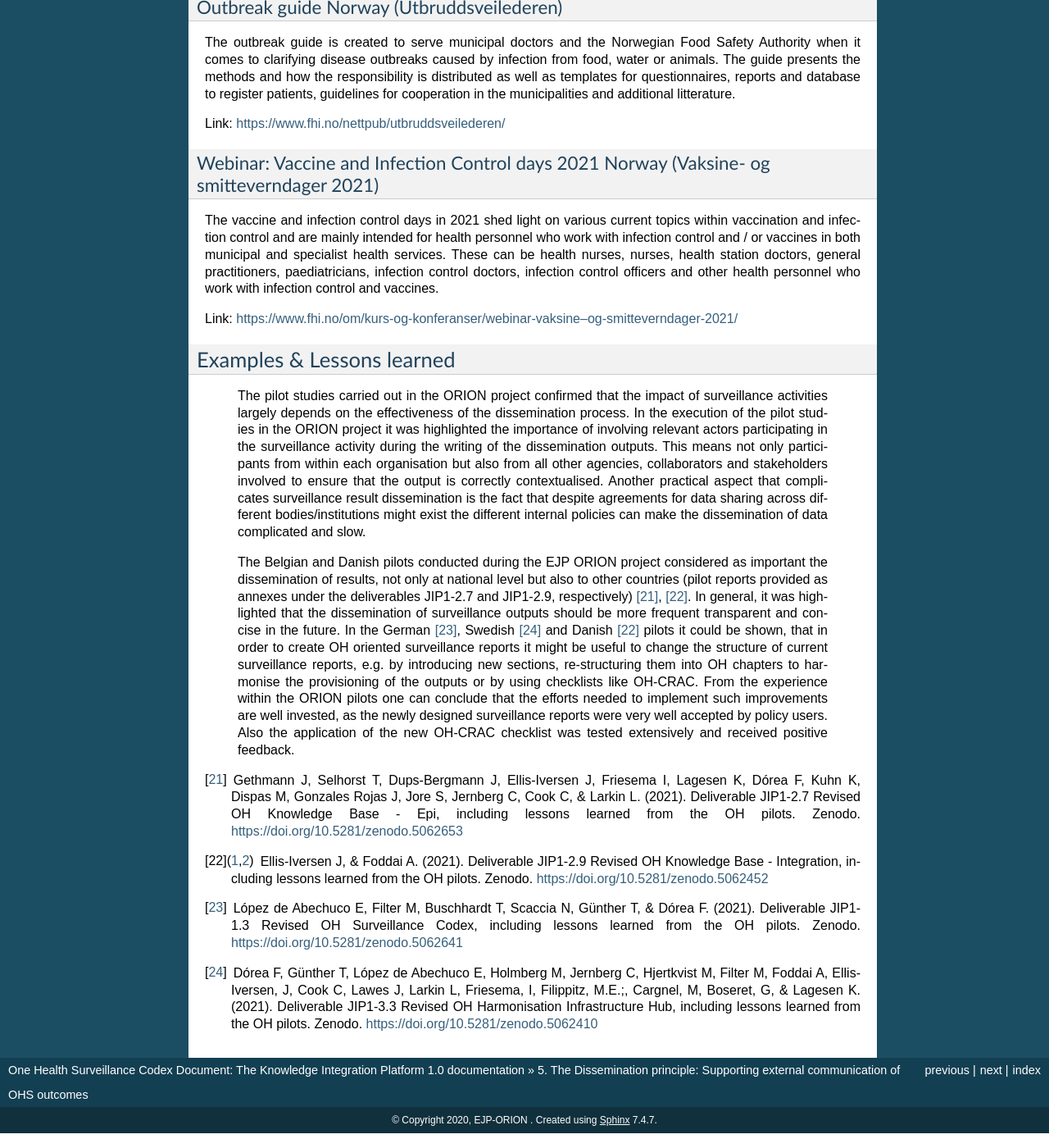
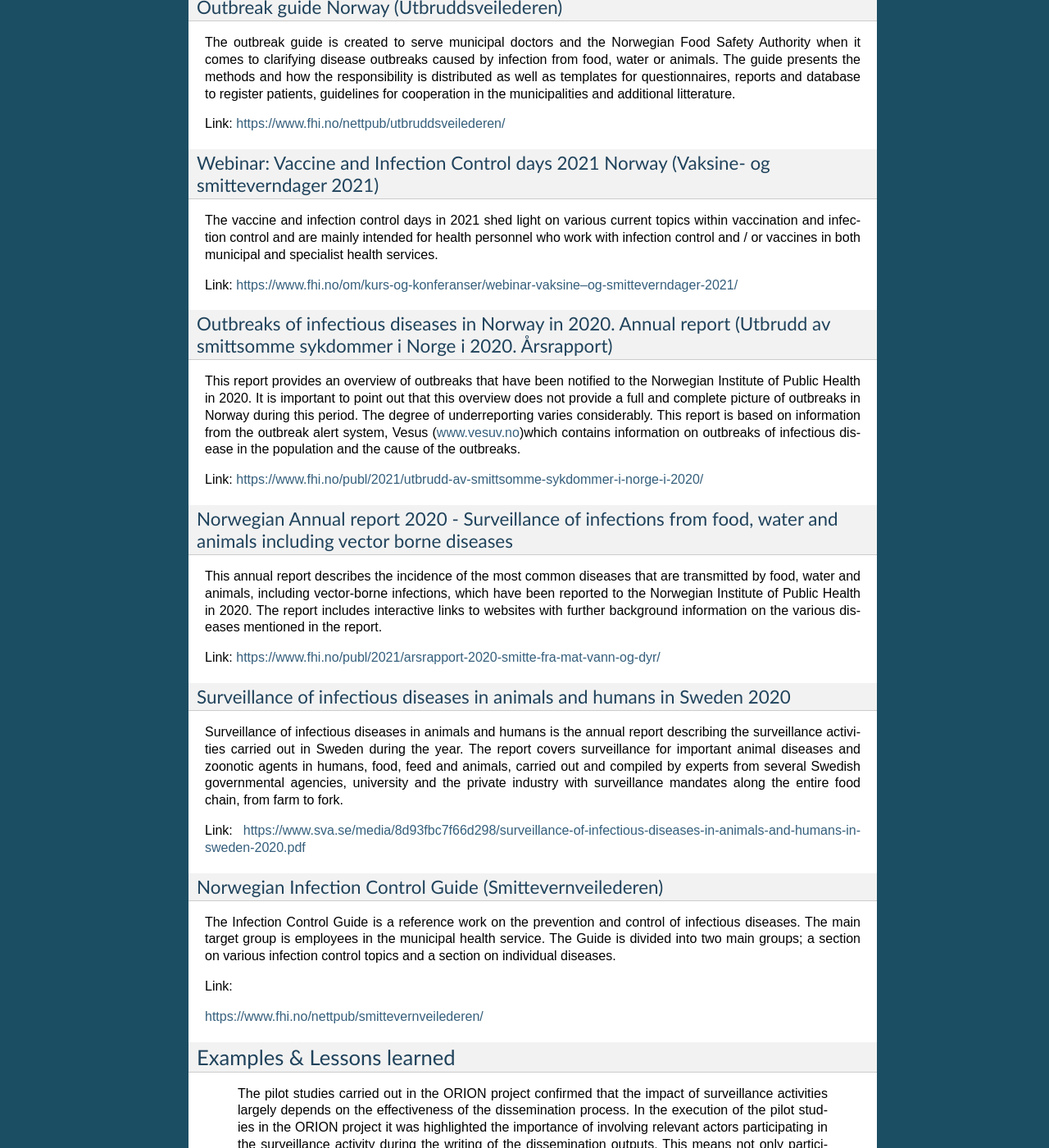
Before and after one commit to EJP-ORION/OH-Surveillance-Codex, a Sphinx documentation site: the page built from docs/5-the-dissemination-principle.rst, in a window 1280 px wide and 1400 px high, scrolled down 1831 px. Shown: the whole window at 82% size. Built offline with Sphinx 7.4.7, drawn with Linux system fonts in a browser that asks for light colours; some of the changed text lies outside the part shown.

Commit message:
New report information

```diff
--- a/docs/5-the-dissemination-principle.rst
+++ b/docs/5-the-dissemination-principle.rst
@@ -91,7 +91,7 @@ Training materials and examples for OHS reports
 -----------------------------------------------
 
 Outbreak guide Norway (Utbruddsveilederen)
-'''''''''''''''''''''''''''''''''''
+''''''''''''''''''''''''''''''''''''''''''
 
 The outbreak guide is created to serve municipal doctors and the
 Norwegian Food Safety Authority when it comes to clarifying disease
@@ -109,13 +109,69 @@ Webinar: Vaccine and Infection Control days 2021 Norway (Vaksine- og smittevernd
 The vaccine and infection control days in 2021 shed light on various
 current topics within vaccination and infection control and are mainly
 intended for health personnel who work with infection control and / or
-vaccines in both municipal and specialist health services. These can be
-health nurses, nurses, health station doctors, general practitioners,
-paediatricians, infection control doctors, infection control officers
-and other health personnel who work with infection control and vaccines.
+vaccines in both municipal and specialist health services.
 
 Link:
 https://www.fhi.no/om/kurs-og-konferanser/webinar-vaksine--og-smitteverndager-2021/
+
+Outbreaks of infectious diseases in Norway in 2020. Annual report (Utbrudd av smittsomme sykdommer i Norge i 2020. Årsrapport)
+''''''''''''''''''''''''''''''''''''''''''''''''''''''''''''''''''''''''''''''''''''''''''''''''''''''''''''''''''''''''''''''
+
+This report provides an overview of outbreaks that have been notified to
+the Norwegian Institute of Public Health in 2020. It is important to
+point out that this overview does not provide a full and complete
+picture of outbreaks in Norway during this period. The degree of
+underreporting varies considerably. This report is based on information
+from the outbreak alert system, Vesus
+(`www.vesuv.no <http://www.vesuv.no>`__)which contains information on
+outbreaks of infectious disease in the population and the cause of the
+outbreaks.
+
+Link:
+https://www.fhi.no/publ/2021/utbrudd-av-smittsomme-sykdommer-i-norge-i-2020/
+
+.. _section-4:
+
+Norwegian Annual report 2020 - Surveillance of infections from food, water and animals including vector borne diseases
+'''''''''''''''''''''''''''''''''''''''''''''''''''''''''''''''''''''''''''''''''''''''''''''''''''''''''''''''''''''''
+
+This annual report describes the incidence of the most common diseases
+that are transmitted by food, water and animals, including vector-borne
+infections, which have been reported to the Norwegian Institute of
+Public Health in 2020. The report includes interactive links to websites
+with further background information on the various diseases mentioned in
+the report.
+
+Link:
+https://www.fhi.no/publ/2021/arsrapport-2020-smitte-fra-mat-vann-og-dyr/
+
+Surveillance of infectious diseases in animals and humans in Sweden 2020
+'''''''''''''''''''''''''''''''''''''''''''''''''''''''''''''''''''''''''
+
+Surveillance of infectious diseases in animals and humans is the annual
+report describing the surveillance activities carried out in Sweden
+during the year. The report covers surveillance for important animal
+diseases and zoonotic agents in humans, food, feed and animals, carried
+out and compiled by experts from several Swedish governmental agencies,
+university and the private industry with surveillance mandates along the
+entire food chain, from farm to fork.
+
+Link:
+https://www.sva.se/media/8d93fbc7f66d298/surveillance-of-infectious-diseases-in-animals-and-humans-in-sweden-2020.pdf
+
+
+Norwegian Infection Control Guide (Smittevernveilederen)
+'''''''''''''''''''''''''''''''''''''''''''''''''''''''''''
+
+The Infection Control Guide is a reference work on the prevention and
+control of infectious diseases. The main target group is employees in
+the municipal health service. The Guide is divided into two main groups;
+a section on various infection control topics and a section on
+individual diseases.
+
+Link:
+
+https://www.fhi.no/nettpub/smittevernveilederen/
 
 
 Examples & Lessons learned
```
